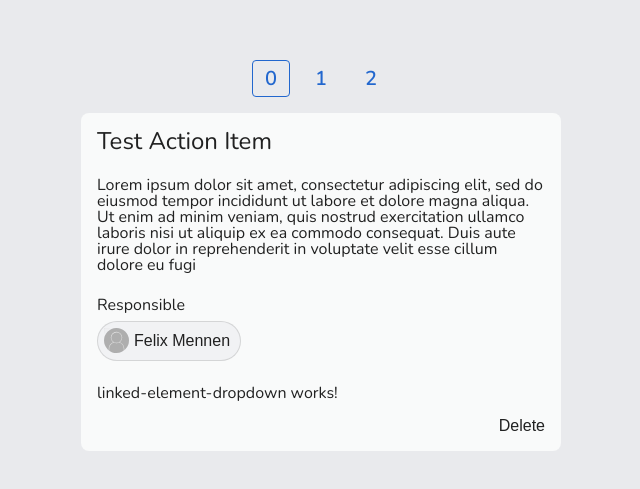
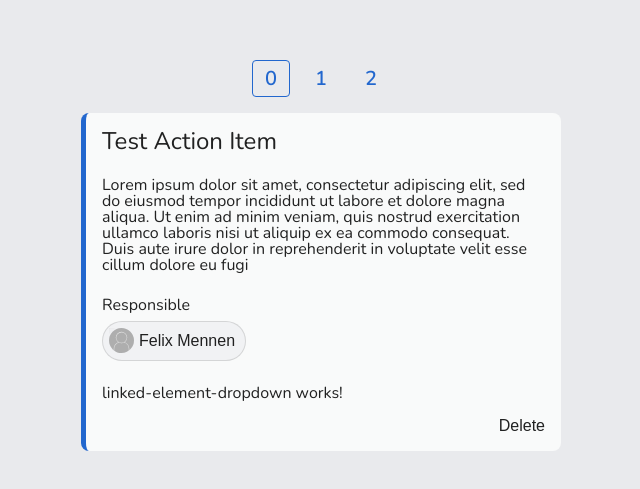
Before and after one commit to andylushman/angular-actionItem-creator, an Angular app: page / in a window 1280 px wide. Shown: the part 145-634 px from the top of the page, without its empty margins (319-959 px from the left). Built offline with nearby package versions, Linux system fonts and the light colour scheme.

Commit message:
added border color

```diff
--- a/src/app/action-item/action-item.component.html
+++ b/src/app/action-item/action-item.component.html
@@ -1,11 +1,14 @@
-<div class="action-item">
+<div class="action-item" [ngClass]="{'action-item-status-open': item.status === 'open', 'action-item-status-done' : item.status === 'done', 'action-item-status-discarded' : item.status === 'discarded' }">
   <h1 class="action-item-title">{{item.title}}</h1>
   <div class="action-item-details">
     {{item.details}}
   </div>
   <div>
     <div class="action-item-responsible">Responsible</div>
-    <button class="action-item-assignee">{{item.assignee.name}}</button>
+    <button *ngIf="item.assignee; else addAssignee" class="action-item-assignee">{{item.assignee.name}}</button>
+    <ng-template #addAssignee>
+      <button class="action-item-add-assignee">Add Assignee</button>
+    </ng-template>
   </div>
   <app-linked-element-dropdown></app-linked-element-dropdown>
   <button class="action-item-delete-button">Delete</button>
--- a/src/app/action-item/action-item.component.scss
+++ b/src/app/action-item/action-item.component.scss
@@ -3,10 +3,21 @@
 
 .action-item {
   @include font-nunito-regular;
-  max-width: 480px;
+  width: 480px;
   background: var(--color-background-closer);
   border-radius: 8px;
   padding: 16px;
+
+  &-status {
+    &-open,
+    &-done {
+      border-left: 5px solid var(--color-blue-700);
+    }
+
+    &-discarded {
+      border-left: 5px solid var(--color-border-dark);
+    }
+  }
 
   &-title {
     font-size: 24px;
@@ -21,7 +32,8 @@
     margin-bottom: 8px;
   }
 
-  &-assignee {
+  &-assignee,
+  &-add-assignee {
     background: var(--color-background-further)
       url(../../assets/avatar-icon.svg) 6px 6px no-repeat;
     border: 1px solid var(--color-divider);
@@ -30,6 +42,10 @@
     margin-bottom: 24px;
   }
 
+  &-add-assignee {
+    background-color: var(--color-blue-600);
+  }
+
   &-delete-button {
     margin-top: 16px;
     width: 100%;
--- a/src/styles.scss
+++ b/src/styles.scss
@@ -8,8 +8,10 @@
   --color-background-further: hsl(212, 10%, 95%);
   --color-background-furthest: hsl(212, 10%, 92%);
 
+  --color-border-dark: hsl(0, 0%, 61%);
+
   --color-divider: hsla(0, 0%, 0%, 0.12);
-  --color-hover-tint: hsla(0, 0%, 0%, .05);
+  --color-hover-tint: hsla(0, 0%, 0%, 0.05);
 
   --color-text-primary: hsla(0, 0%, 0%, 0.87);
   --color-text-secondary: hsla(0, 0%, 0%, 0.54);
@@ -39,7 +41,8 @@
   @include font-lato-regular;
 }
 
-html, body {
+html,
+body {
   height: 100%;
 }
 
```
